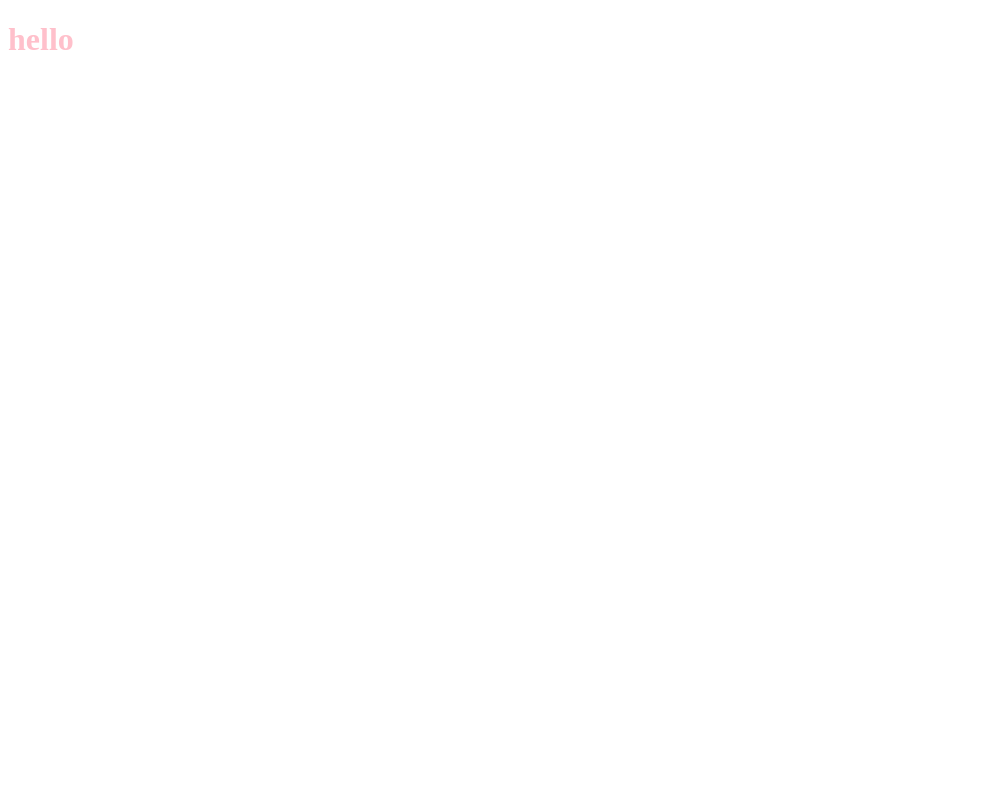
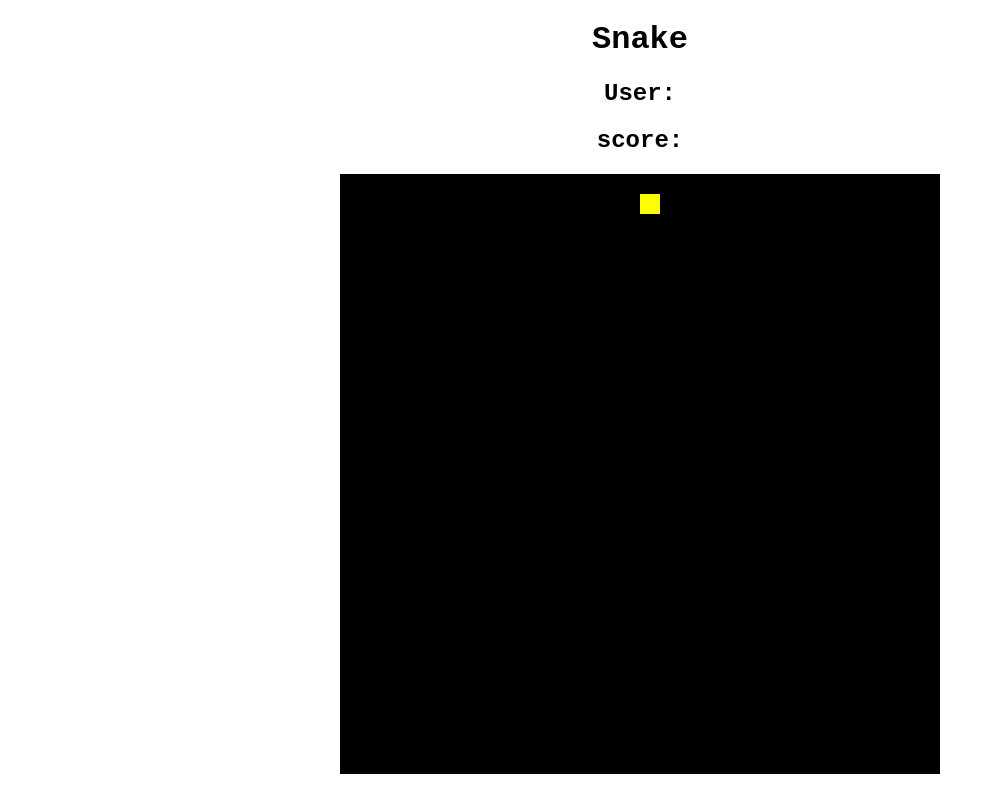
Before and after one commit to timothybrennanjr/Arcade, a plain HTML site: page index.html in a window 1280 px wide. Shown: the whole page, without its empty margins (0-993 px from the left). Drawn offline with Linux system fonts and the light colour scheme.

Commit message:
I have been able to make the board for my snake game. I have a moving dot.

```diff
--- a/index.css
+++ b/index.css
@@ -1,3 +1,7 @@
-h1 {
-    color: pink;
+body {
+    font-family: 'Courier New', Courier, monospace;
+    text-align: center;
 }
+#board{
+    background-color: black;
+}
--- a/index.html
+++ b/index.html
@@ -6,9 +6,12 @@
   <meta name="viewport" content="width=device-width, initial-scale=1.0">
   <link rel="stylesheet" href="index.css">
   <script defer src="index.js"></script>
-  <title>Arcade</title>
+  <title>SnakeGame</title>
 </head>
 <body>
-  <h1>hello</h1>
+  <h1>Snake</h1>
+  <h2>User: </h2>
+  <h2 id="score">score: </h2>
+  <canvas id="board" height="600px" width="600px"></canvas>
 </body>
 </html>
--- a/index.js
+++ b/index.js
@@ -1 +1,38 @@
-console.log("hello")
+// Score
+let score = 0;
+
+// Game Board Items
+const board = document.getElementById("board");
+const snake = board.getContext("2d");
+const food = board.getContext("2d");
+
+// Movement
+// (let x = board.width / 2) because x goes sideways on the axis.
+let snakeX = board.width / 2;
+// (let y = board.height) because goes up on the axis.
+let snakeY = board.height - 100;
+
+// the direction on the axis
+let snakeRight = 20;
+let snakeLeft = -20;
+
+function snakeMove() {
+  // .clearReact(0, 0, board.width, board.height); just resets the default parameters from the board.
+  snake.clearRect(0, 0, board.width, board.height);
+  snake.beginPath();
+  snake.rect(snakeX, snakeY, 20, 20);
+  snake.fillStyle = "yellow";
+  snake.fill();
+  snake.closePath();
+
+  snakeY += snakeLeft;
+}
+setInterval(snakeMove, 200);
+
+function allThingsFood() {
+  food.beginPath();
+  food.rect(50, 50, 20, 20);
+  food.fillStyle = "red";
+  food.fill();
+  food.closePath();
+}
```
